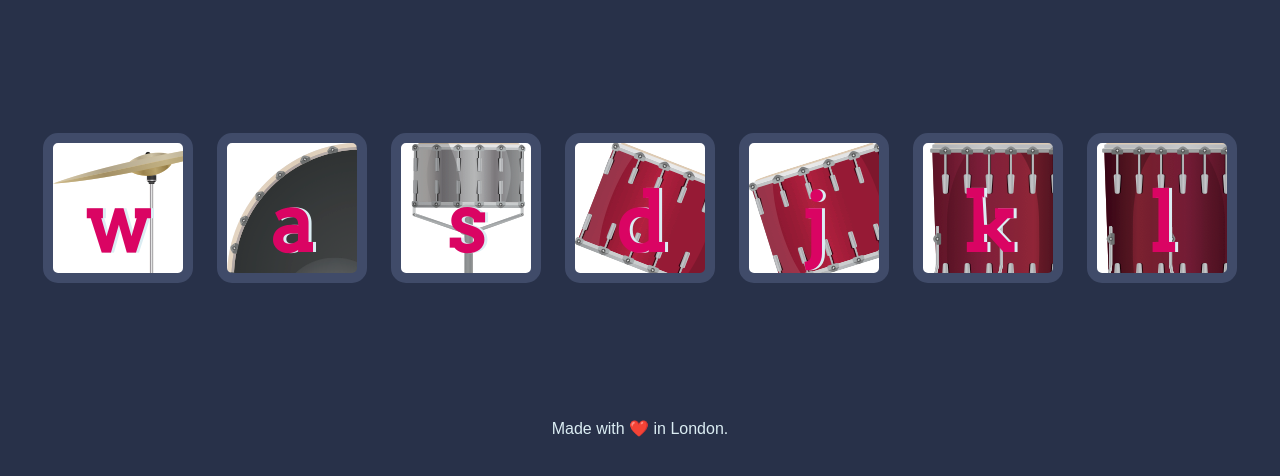
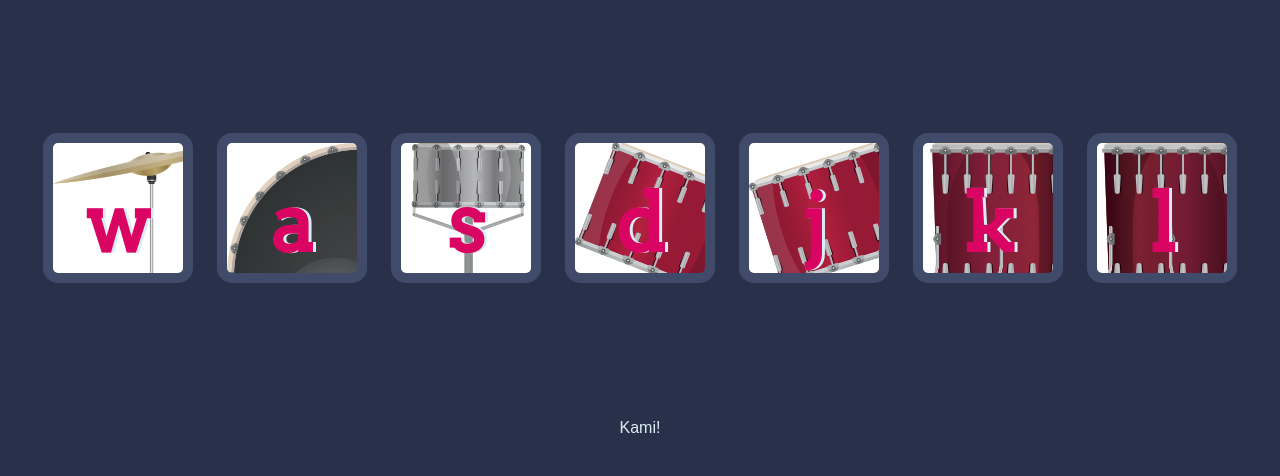
Before and after one commit to philip-ifeanyi/drumsite, a plain HTML site: page index.html in a window 1280 px wide. Shown: the part 156-632 px from the top of the page. Drawn offline with Linux system fonts and the light colour scheme.

Commit message:
small changes

```diff
--- a/index.html
+++ b/index.html
@@ -23,7 +23,7 @@
 
 
   <footer>
-    Made with ❤️ in London.
+    Kami!
   </footer>
 
   <script src="index.js"></script>
```
